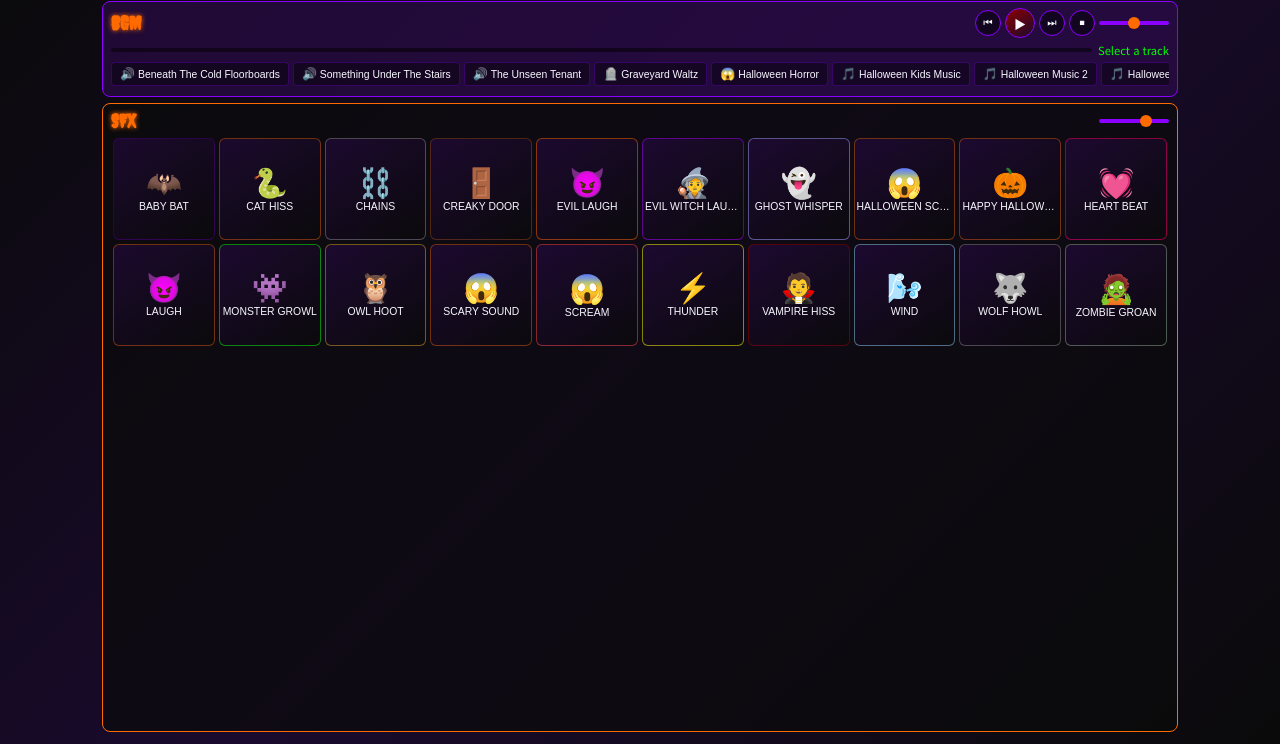
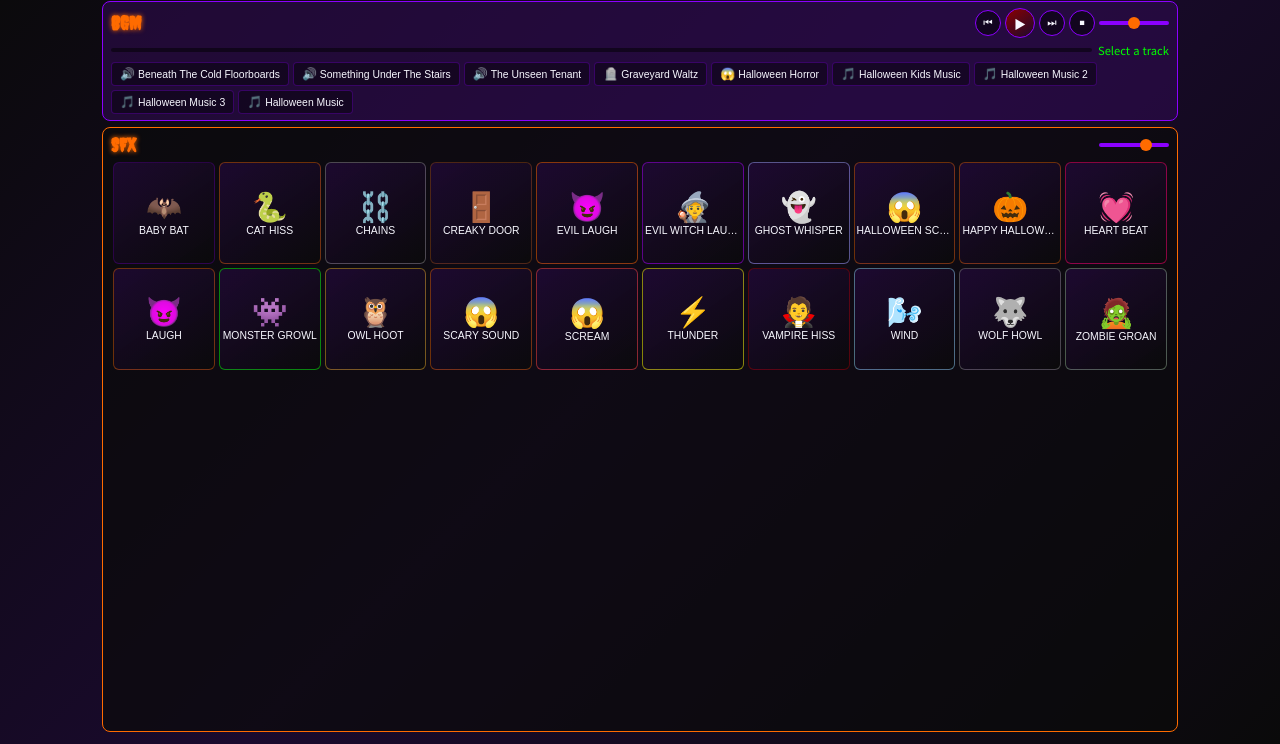
Before and after one commit to yshsky-dev/halloween-dj, a plain HTML site: page index.html in a window 1280 px wide. Shown: the part 56-800 px from the top of the page. Drawn offline with Linux system fonts and the light colour scheme.

Commit message:
fix-bgm-wrap

```diff
--- a/css/style.css
+++ b/css/style.css
@@ -183,23 +183,11 @@ main {
     border-radius: 2px;
 }
 
-/* Music List - 가로 스크롤 */
+/* Music List - 줄바꿈 */
 .music-list {
     display: flex;
+    flex-wrap: wrap;
     gap: 4px;
-    overflow-x: auto;
-    overflow-y: hidden;
-    padding-bottom: 4px;
-    -webkit-overflow-scrolling: touch;
-}
-
-.music-list::-webkit-scrollbar {
-    height: 3px;
-}
-
-.music-list::-webkit-scrollbar-thumb {
-    background: var(--purple);
-    border-radius: 2px;
 }
 
 .music-item {
```
